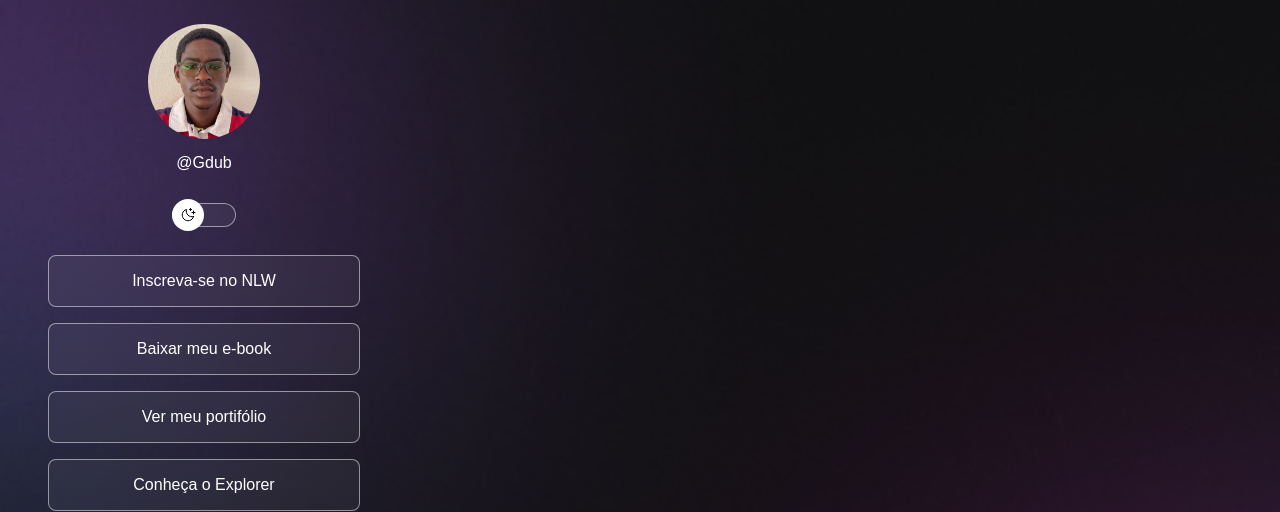
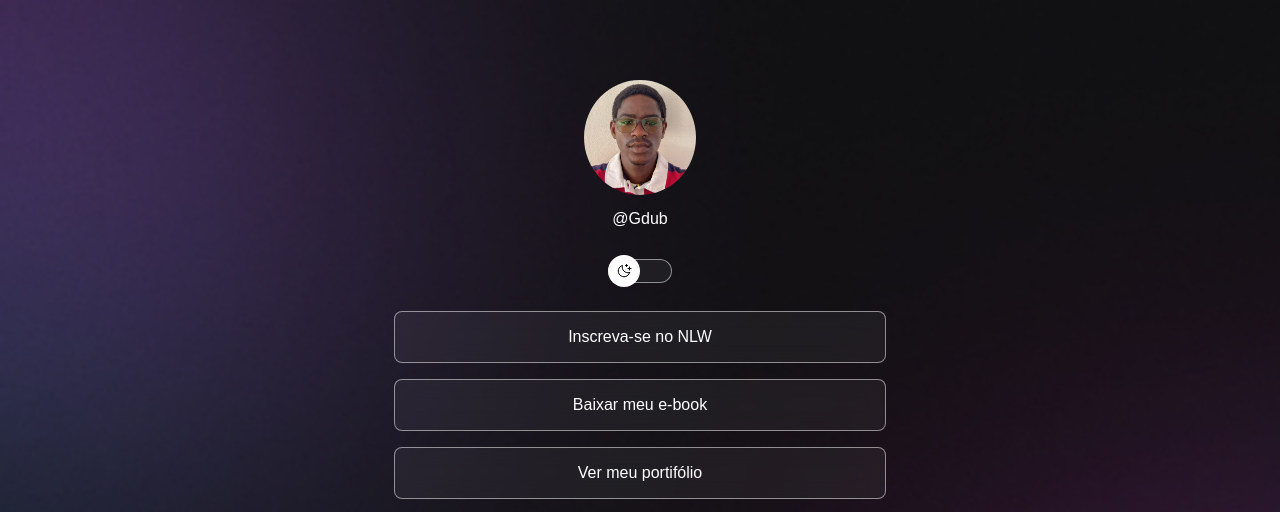
Before and after one commit to Stormzy377/LinkTree, a plain HTML site: page index.html in a window 1280 px wide. Shown: the top 512 px of the page. Drawn offline with nearby package versions, Linux system fonts and the light colour scheme.

Commit message:
Alteração do container

```diff
--- a/styles.css
+++ b/styles.css
@@ -39,9 +39,10 @@ body * {
 }
 
 #container {
-    width: 360px;
-    margin: 0 24px;
-    padding-top: 56px auto 0;
+    width: 100%;
+    max-width: 588px;
+    margin: 56px auto 0px;
+    padding: 0 24px;
 }
 
 /* Perfil */
```
